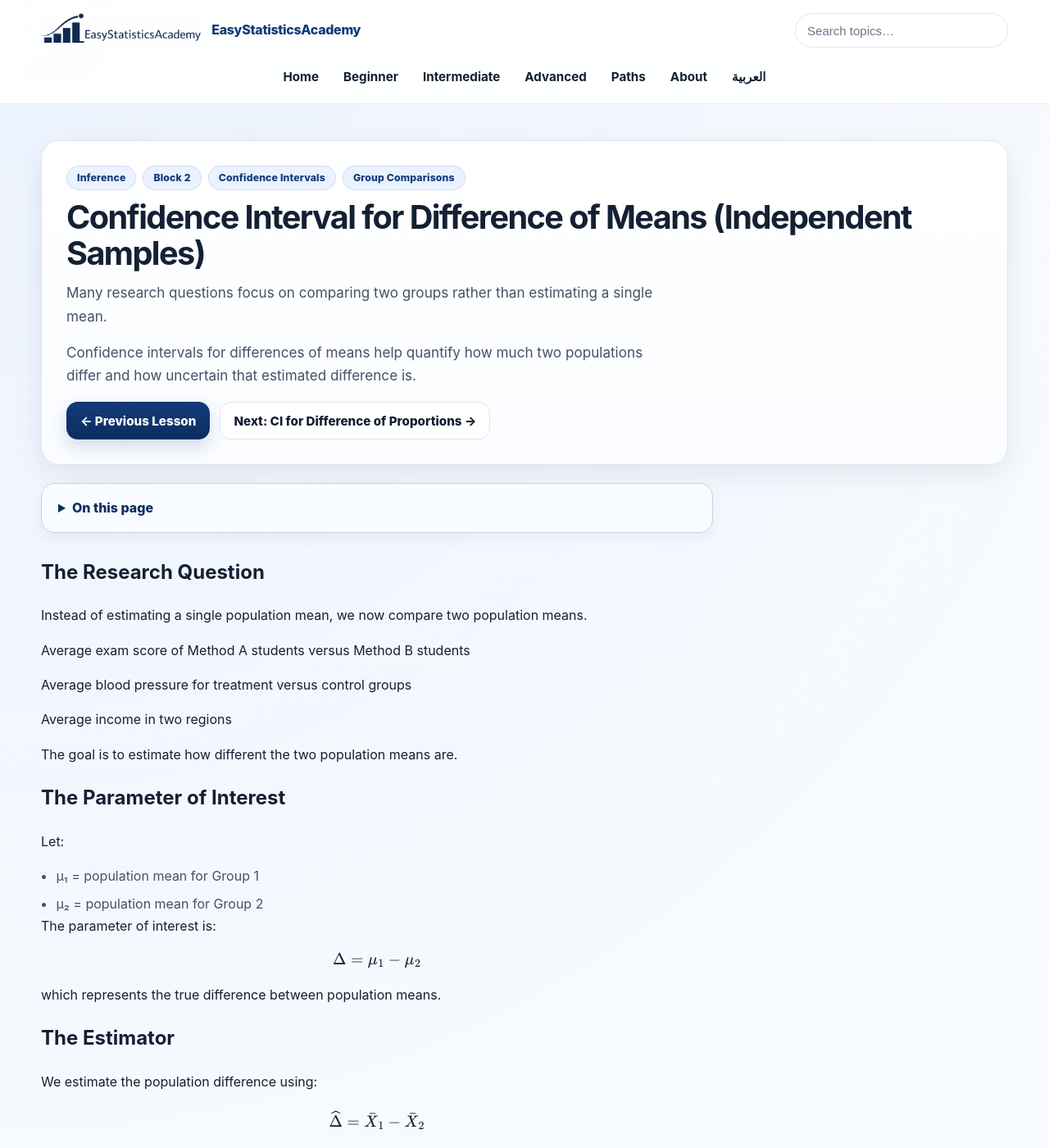
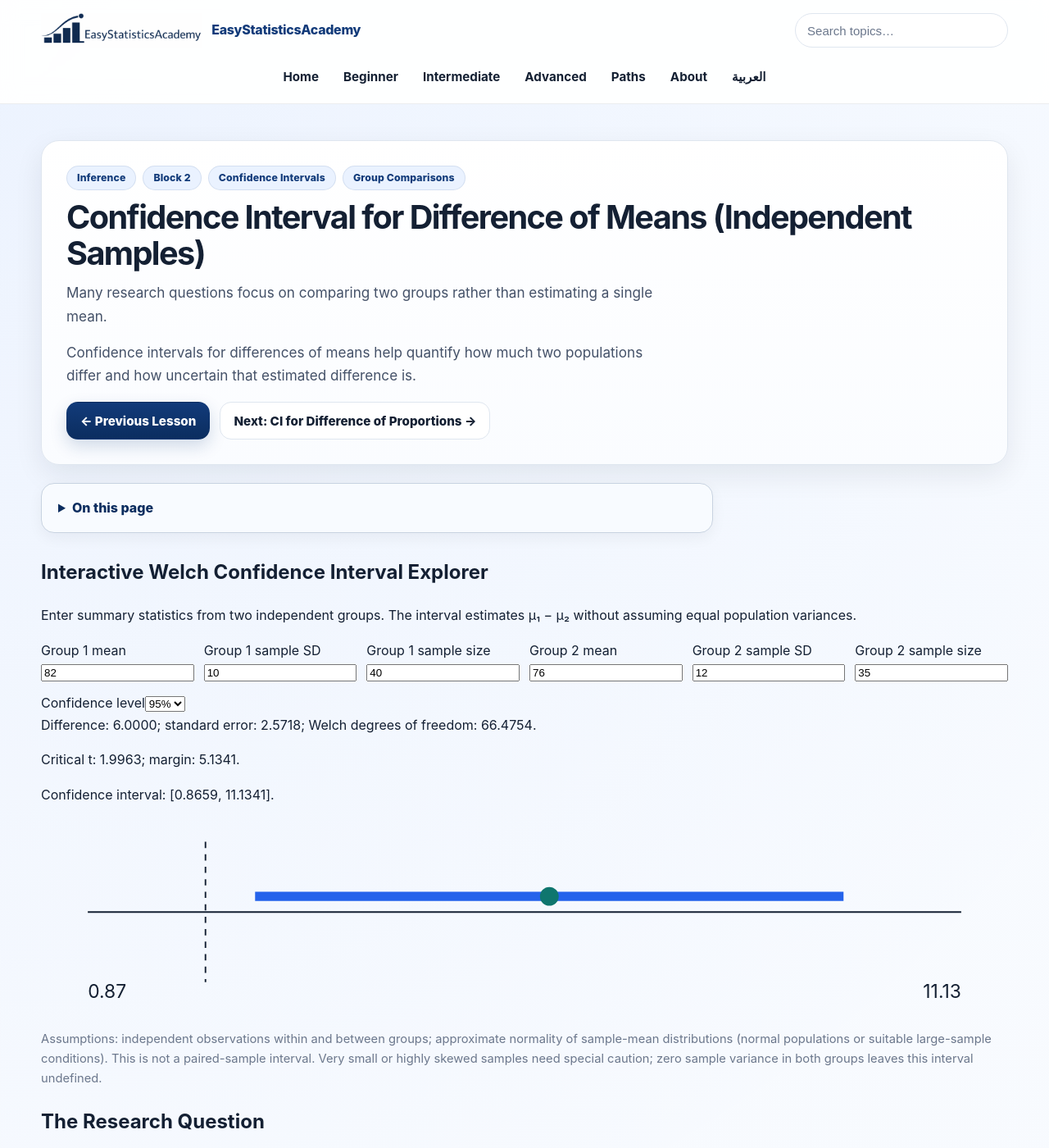
Before and after one commit to ammar-homaida-statistics/easystatisticsacademy, a Jekyll site: the page built from inference/confidence-intervals/ci-for-difference-of-means-independent/index.md, in a window 1280 px wide and 1400 px high. Shown: the whole window at 82% size. Built offline with Jekyll 4.4.1, drawn with Linux system fonts in a browser that asks for light colours.

Commit message:
Batch #76: add interactive independent-means Welch interval laboratory

```diff
--- a/inference/confidence-intervals/ci-for-difference-of-means-independent/index.md
+++ b/inference/confidence-intervals/ci-for-difference-of-means-independent/index.md
@@ -68,6 +68,23 @@ sidebar: false
 </section>
 
 <!-- LESSON -->
+<section class="concept-box" id="esa-welch-explorer" aria-labelledby="esa-welch-heading">
+<h2 id="esa-welch-heading">Interactive Welch Confidence Interval Explorer</h2>
+<p>Enter summary statistics from two independent groups. The interval estimates μ₁ − μ₂ without assuming equal population variances.</p>
+<div style="display:grid;grid-template-columns:repeat(auto-fit,minmax(min(100%,180px),1fr));gap:12px">
+<label>Group 1 mean<input id="esa-welch-m1" type="number" value="82" step="any" style="width:100%"></label>
+<label>Group 1 sample SD<input id="esa-welch-s1" type="number" value="10" step="any" style="width:100%"></label>
+<label>Group 1 sample size<input id="esa-welch-n1" type="number" value="40" min="2" max="1000000" step="1" style="width:100%"></label>
+<label>Group 2 mean<input id="esa-welch-m2" type="number" value="76" step="any" style="width:100%"></label>
+<label>Group 2 sample SD<input id="esa-welch-s2" type="number" value="12" step="any" style="width:100%"></label>
+<label>Group 2 sample size<input id="esa-welch-n2" type="number" value="35" min="2" max="1000000" step="1" style="width:100%"></label>
+<label>Confidence level<select id="esa-welch-confidence"><option value="90">90%</option><option value="95" selected>95%</option><option value="99">99%</option></select></label></div>
+<p id="esa-welch-error" role="status" hidden>Please enter finite means, nonnegative sample standard deviations, integer group sizes of at least 2, and nonzero total estimated variance.</p>
+<div id="esa-welch-results" aria-live="polite"><p>Difference: <output id="esa-welch-diff"></output>; standard error: <output id="esa-welch-se"></output>; Welch degrees of freedom: <output id="esa-welch-df"></output>.</p><p>Critical t: <output id="esa-welch-critical"></output>; margin: <output id="esa-welch-margin"></output>.</p><p>Confidence interval: [<output id="esa-welch-lower"></output>, <output id="esa-welch-upper"></output>].</p></div>
+<svg id="esa-welch-chart" role="img" viewBox="0 0 620 135" style="display:block;width:100%;height:auto" aria-label="Welch confidence interval visualization"></svg>
+<p class="muted-mini">Assumptions: independent observations within and between groups; approximate normality of sample-mean distributions (normal populations or suitable large-sample conditions). This is not a paired-sample interval. Very small or highly skewed samples need special caution; zero sample variance in both groups leaves this interval undefined.</p>
+</section><script defer src="/js/welch-ci-explorer.js"></script>
+
 
 <section>
 
```
